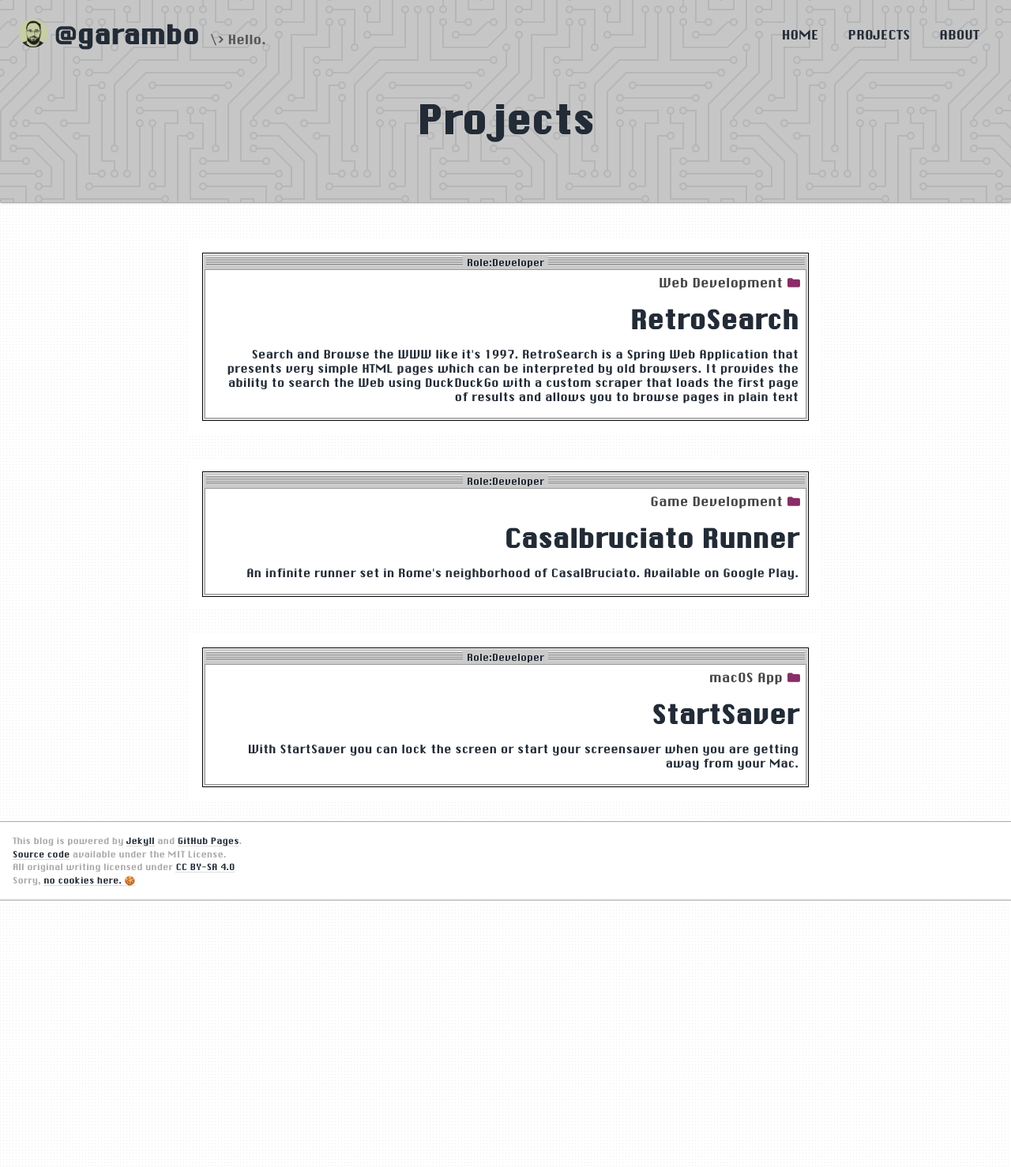
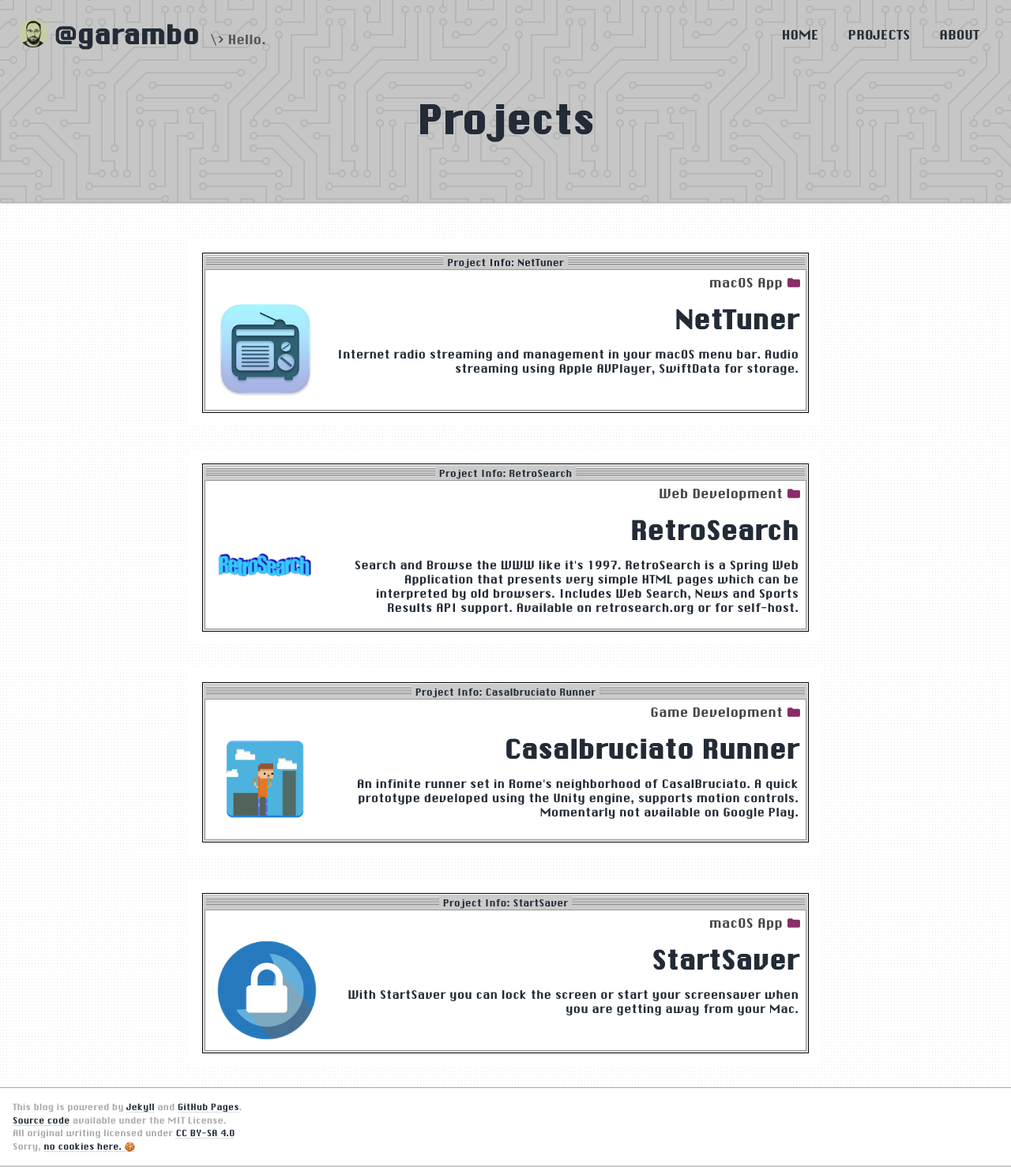
Before and after one commit to garamb1/garamb1.github.io, a Jekyll site: the page built from projects.html, in a window 1280 px wide. Shown: the whole page at 79% size. Built offline with Jekyll 4.4.1, drawn with Linux system fonts in a browser that asks for light colours; before the commit the page ends 1141 px from its top, so only the background shows below that.

Commit message:
Update project page

```diff
--- a/_config.yml
+++ b/_config.yml
@@ -33,24 +33,39 @@
 
 # Objects listed here will appear on the /projects.html page.
 projects:
+  - title: NetTuner
+    teaser: |
+      Internet radio streaming and management in your macOS menu bar.
+      Audio streaming using Apple AVPlayer, SwiftData for storage.
+
+    url: https://github.com/garamb1/NetTuner
+    role: Developer
+    category: macOS App
+    image: /project-imgs/NetTunerIcon.png
   - title: RetroSearch
     teaser: |
       Search and Browse the WWW like it's 1997.
       RetroSearch is a Spring Web Application that presents very simple HTML pages which can be interpreted by old browsers.
-      It provides the ability to search the Web using DuckDuckGo with a custom scraper that loads the first page of results and allows you to browse pages in plain text
+      Includes Web Search, News and Sports Results API support. Available on retrosearch.org or for self-host.
     url: https://github.com/garamb1/retrosearch
     role: Developer
     category: Web Development
+    image: /project-imgs/RetroSearchIcon.png
   - title: Casalbruciato Runner
-    teaser: An infinite runner set in Rome's neighborhood of CasalBruciato. Available on Google Play.
+    teaser: |
+      An infinite runner set in Rome's neighborhood of CasalBruciato.
+      A quick prototype developed using the Unity engine, supports motion controls.
+      Momentarly not available on Google Play.
     url: https://play.google.com/store/apps/details?id=it.garambo.Casalbruciato
     role: Developer
     category: Game Development
+    image: /project-imgs/CasalBruciatoIcon.png
   - title: StartSaver
     teaser: With StartSaver you can lock the screen or start your screensaver when you are getting away from your Mac.
     url: https://github.com/garamb1/StartSaver/releases
     role: Developer
     category: macOS App
+    image: /project-imgs/StartSaverIcon.png
 
 #################
 # Site Settings #
--- a/_layouts/listing.html
+++ b/_layouts/listing.html
@@ -50,7 +50,7 @@
                           {{ item.date | date: "%-d %b %Y" }}
                         </time></h1>
                       {% elsif item_type == 'projects' %}
-                      <h1>Role:{{ item.role }}</h1>
+                      <h1>Project Info: {{ item.title }}</h1>
                       {% endif %}
                     </div>
                   </div>
@@ -61,16 +61,19 @@
                 {{ item.category }}
               </div>
               {% endif %}
+              <div class="{{ item_type }}__entry-container {{ item_type }}__entry-title--{{ page_type }}">
+                {% if item_type == 'projects' %}
+                  <img src="{{ item.image }}" alt="{{ item.title }} Logo" class="{{ item_type }}-img">
+                {% endif %}
 
-              <div class="{{ item_type }}__entry-title {{ item_type }}__entry-title--{{ page_type }}"><a
+                <div class="{{ item_type }}__entry-title {{ item_type }}__entry-title--{{ page_type }}"><a
                   href="{{ site.baseurl }}{{ item.url }}" {{ outbound_link_flag }}>{{ item.title }}</a>
                 {% if item.teaser %}
                 <div class="{{ item_type }}__entry-teaser {{ item_type }}__entry-teaser--{{ page_type }}">
                   {{ item.teaser }}
-                </div>
                 {% endif %}
               </div>
-
+              </div>
             </div>
           </div>
         </div>
--- a/style.scss
+++ b/style.scss
@@ -520,6 +520,16 @@
 
 .projects__entry-teaser { @extend .posts__entry-teaser; }
 
+.projects__entry-container {
+  display: flex;
+  align-items: normal;
+
+  > img {
+    width: 140px;
+    padding: 5px;
+  }
+}
+
 .projects__entry-category { @extend .posts__entry-category; }
 
 .paginator {
```
Also changed, not shown: project-imgs/CasalBruciatoIcon.png (added), project-imgs/NetTunerIcon.png (added), project-imgs/RetroSearchIcon.png (added), project-imgs/StartSaverIcon.png (added).
